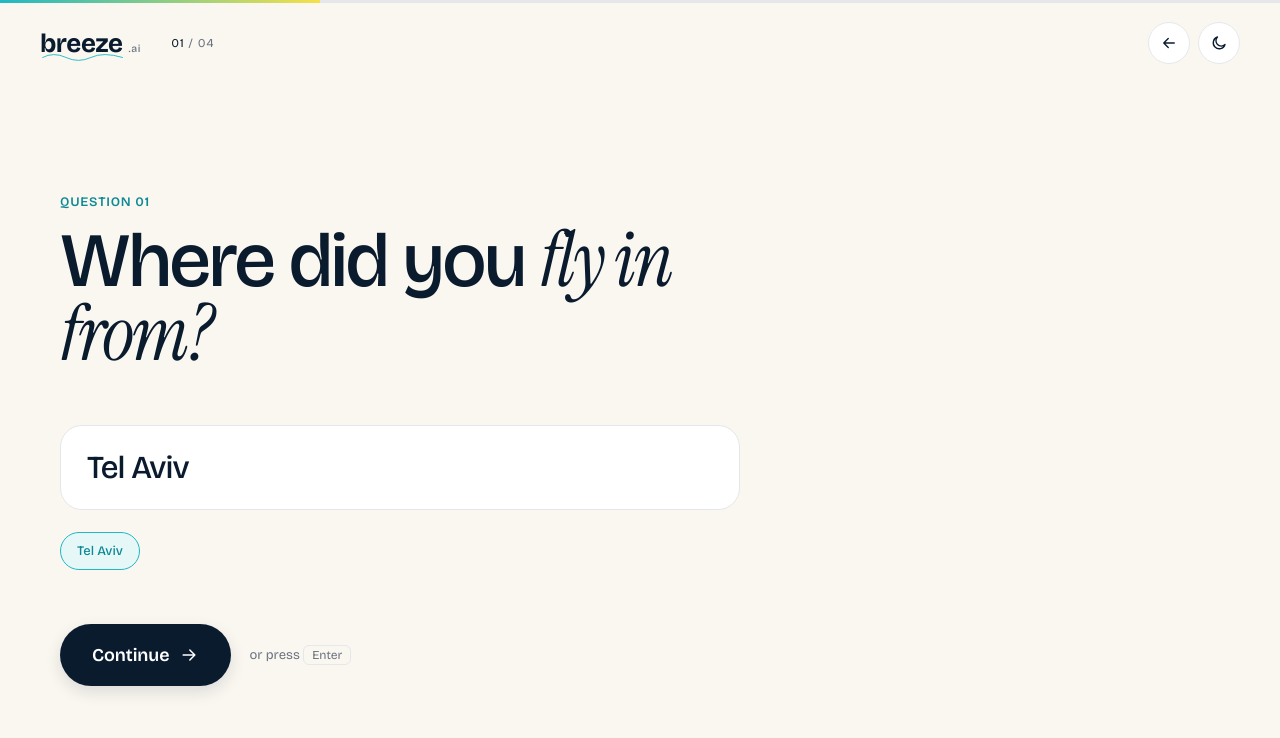
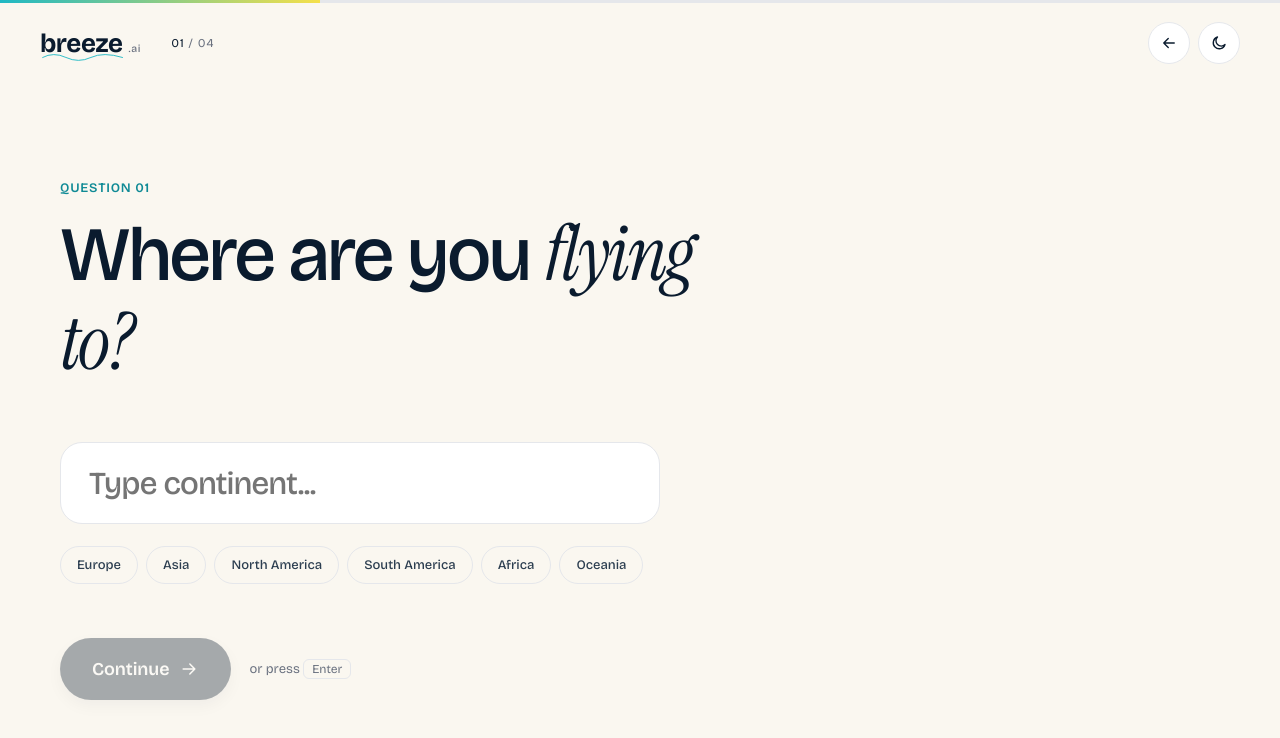
Before and after one commit to ronyoav/Breeze.AI, a Next.js app: page / in a window 1280 px wide. Both pictures are taken after a click on the button "Start planning". Shown: the top 738 px of the page. Built offline with nearby package versions, Linux system fonts and the light colour scheme.

Commit message:
fixed form

```diff
--- a/components/BreezeApp.tsx
+++ b/components/BreezeApp.tsx
@@ -14,7 +14,7 @@ export default function BreezeApp() {
   const [screen, setScreen] = useState<Screen>("welcome");
   const [dark, setDark] = useState(false);
   const [answers, setAnswers] = useState<TripAnswers>({
-    departure: "Tel Aviv",
+    destination: "",
     dates: { start: "Jun 10", end: "Jun 17", days: 7 },
     composition: null,
     budget: "comfort",
@@ -56,8 +56,8 @@ export default function BreezeApp() {
   if (screen === "q-departure")
     return (
       <Q_Departure
-        value={answers.departure}
-        onChange={(v) => setAnswer("departure", v)}
+        value={answers.destination}
+        onChange={(v) => setAnswer("destination", v)}
         onAdvance={handleAdvance}
         onBack={() => goTo("welcome")}
         stepIdx={0}
--- a/components/GeneratingScreen.tsx
+++ b/components/GeneratingScreen.tsx
@@ -103,7 +103,7 @@ export default function GeneratingScreen({ answers, onDone, dark, onToggle }: Pr
           style={{
             margin: 0,
             fontSize: "var(--display)",
-            lineHeight: 0.88,
+            lineHeight: 1.05,
             fontWeight: 500,
             letterSpacing: "-.04em",
             color: "var(--accent)",
@@ -111,7 +111,7 @@ export default function GeneratingScreen({ answers, onDone, dark, onToggle }: Pr
             textAlign: "center",
           }}
         >
-          Lisbon
+          {answers.destination}
         </h1>
 
         <div style={{ marginTop: 14, color: "var(--text-2)", fontSize: 18, textAlign: "center" }}>
--- a/components/ItineraryScreen.tsx
+++ b/components/ItineraryScreen.tsx
@@ -2,7 +2,7 @@
 
 import { useState } from "react";
 import { IconBtn, Icon, Wordmark } from "./ui";
-import { CityMap, WeatherIcon } from "./ui/svgs";
+import { CityMap } from "./ui/svgs";
 import type { TripAnswers, ItineraryDay, ActivitySlot, DayBlock } from "./types";
 
 // ---------- Static itinerary data -----------------------------------
@@ -10,7 +10,7 @@ const ITINERARY: ItineraryDay[] = [
   {
     day: 1, weekday: "Tuesday", date: "Jun 10",
     area: "Alfama · Chiado", subtitle: "Arrival & old town",
-    weather: { kind: "sun", high: 26, low: 18 }, cost: 180,
+    cost: 180,
     blocks: [
       { time: "morning", slots: [
         { time: "10:00", duration: "1h", title: "Check-in · Hotel da Baixa", desc: "Quiet boutique on Rua dos Fanqueiros. 10-min walk from Praça do Comércio.", tag: "Stay", source: "Booking", map: 0, area: "Baixa" },
@@ -28,7 +28,7 @@ const ITINERARY: ItineraryDay[] = [
   {
     day: 2, weekday: "Wednesday", date: "Jun 11",
     area: "Bairro Alto · Príncipe Real", subtitle: "Slow food & viewpoints",
-    weather: { kind: "sun", high: 27, low: 19 }, cost: 215,
+    cost: 215,
     blocks: [
       { time: "morning", slots: [
         { time: "09:30", duration: "1h", title: "Time Out Market", desc: "Start with a bica and a fresh pastel — the breakfast counter at the back.", tag: "Bite", source: "Foursquare", map: 5, area: "Cais do Sodré" },
@@ -46,7 +46,7 @@ const ITINERARY: ItineraryDay[] = [
   {
     day: 3, weekday: "Thursday", date: "Jun 12",
     area: "Sintra (day trip)", subtitle: "Castles in the mist",
-    weather: { kind: "partly", high: 22, low: 16 }, cost: 95,
+    cost: 95,
     blocks: [
       { time: "morning", slots: [
         { time: "08:30", duration: "40 min", title: "Train · Rossio → Sintra", desc: "Catch the 08:36 from Rossio station. Cheaper than driving, faster than the bus.", tag: "Transit", source: "CP Trains", map: 5, area: "Lisboa" },
@@ -64,7 +64,7 @@ const ITINERARY: ItineraryDay[] = [
   {
     day: 4, weekday: "Friday", date: "Jun 13",
     area: "Cascais coast", subtitle: "Sea air & oysters",
-    weather: { kind: "sun", high: 25, low: 18 }, cost: 140,
+    cost: 140,
     blocks: [
       { time: "morning", slots: [
         { time: "10:00", duration: "1h", title: "Coastal train · Cais → Cascais", desc: "Take the slow line along the Tagus estuary. Sit on the right.", tag: "Transit", source: "CP", map: 2, area: "Coast" },
@@ -81,7 +81,7 @@ const ITINERARY: ItineraryDay[] = [
   {
     day: 5, weekday: "Saturday", date: "Jun 14",
     area: "Belém · MAAT", subtitle: "Slow art day",
-    weather: { kind: "partly", high: 26, low: 19 }, cost: 110,
+    cost: 110,
     blocks: [
       { time: "morning", slots: [
         { time: "10:00", duration: "2h", title: "MAAT museum", desc: "Architecture + art on the riverfront. Walk the wave-shaped roof.", tag: "Art", source: "Foursquare", map: 0, area: "Belém" },
@@ -98,7 +98,7 @@ const ITINERARY: ItineraryDay[] = [
   {
     day: 6, weekday: "Sunday", date: "Jun 15",
     area: "Alfama · Feira da Ladra", subtitle: "Markets & fado",
-    weather: { kind: "cloud", high: 23, low: 18 }, cost: 95,
+    cost: 95,
     blocks: [
       { time: "morning", slots: [
         { time: "09:00", duration: "2h", title: "Feira da Ladra flea market", desc: "Sunday-only market. Vintage azulejo tiles, books, ceramics.", tag: "Shopping", source: "Google", map: 4, area: "Graça" },
@@ -115,7 +115,7 @@ const ITINERARY: ItineraryDay[] = [
   {
     day: 7, weekday: "Monday", date: "Jun 16",
     area: "Bairro Alto · departure", subtitle: "Slow last day",
-    weather: { kind: "sun", high: 27, low: 19 }, cost: 60,
+    cost: 60,
     blocks: [
       { time: "morning", slots: [
         { time: "10:00", duration: "1.5h", title: "Coffee + pastel at Manteigaria", desc: "Many say it's better than Belém. Eat one warm at the counter.", tag: "Bite", source: "Foursquare", map: 2, area: "Chiado" },
@@ -160,10 +160,12 @@ function SmallActionBtn({ icon, label, onClick }: { icon: string; label: string;
 }
 
 function ItineraryTopBar({
+  answers,
   dark,
   onToggle,
   onRestart,
 }: {
+  answers: TripAnswers;
   dark: boolean;
   onToggle: () => void;
   onRestart: () => void;
@@ -190,9 +192,9 @@ function ItineraryTopBar({
         <span style={{ width: 1, height: 24, background: "var(--border)" }} />
         <div>
           <div style={{ fontSize: 16, fontWeight: 600, letterSpacing: "-.01em" }}>
-            Lisbon <span style={{ color: "var(--text-3)", fontWeight: 400 }}>·</span> 7 days
+            {answers.destination} <span style={{ color: "var(--text-3)", fontWeight: 400 }}>·</span> {answers.dates.days} days
           </div>
-          <div style={{ fontSize: 12, color: "var(--text-3)", marginTop: 1 }}>Jun 10 – 17, 2026</div>
+          <div style={{ fontSize: 12, color: "var(--text-3)", marginTop: 1 }}>{answers.dates.start} – {answers.dates.end}</div>
         </div>
       </div>
       <div style={{ display: "flex", alignItems: "center", gap: 10 }}>
@@ -269,9 +271,6 @@ function DayPill({ d, active, onClick }: { d: ItineraryDay; active: boolean; onC
           }}
         >
           {d.date}
-          <span style={{ margin: "0 2px" }}>·</span>
-          <WeatherIcon kind={d.weather.kind} size={12} />
-          <span>{d.weather.high}°</span>
         </div>
       </div>
     </button>
@@ -374,40 +373,7 @@ function DaySidebar({
   );
 }
 
-function WeatherBlock({ w }: { w: ItineraryDay["weather"] }) {
-  const kindLabel =
-    w.kind === "sun" ? "Clear" : w.kind === "partly" ? "Partly cloudy" : w.kind === "cloud" ? "Cloudy" : "Rain";
-  return (
-    <div
-      style={{
-        display: "flex",
-        alignItems: "center",
-        gap: 14,
-        padding: "10px 18px",
-        background: "var(--bg-2)",
-        border: "1px solid var(--border)",
-        borderRadius: "var(--r-l)",
-      }}
-    >
-      <WeatherIcon kind={w.kind} size={28} />
-      <div style={{ lineHeight: 1.1 }}>
-        <div style={{ fontSize: 18, fontWeight: 600, letterSpacing: "-.01em" }}>
-          {w.high}°<span style={{ color: "var(--text-3)", fontSize: 13, marginLeft: 5 }}>/ {w.low}°</span>
-        </div>
-        <div
-          style={{
-            fontSize: 11,
-            color: "var(--text-3)",
-            textTransform: "uppercase",
-            letterSpacing: ".1em",
-          }}
-        >
-          {kindLabel}
-        </div>
-      </div>
-    </div>
-  );
-}
+
 
 function DayHeader({ d }: { d: ItineraryDay }) {
   return (
@@ -455,7 +421,6 @@ function DayHeader({ d }: { d: ItineraryDay }) {
           <span style={{ color: "var(--text-2)", fontWeight: 500, marginLeft: 14 }}>{d.area}</span>
         </h1>
       </div>
-      <WeatherBlock w={d.weather} />
     </div>
   );
 }
@@ -890,7 +855,7 @@ export default function ItineraryScreen({ answers, onRestart, dark, onToggle }:
 
   return (
     <div style={{ minHeight: "100vh", background: "var(--bg)" }}>
-      <ItineraryTopBar dark={dark} onToggle={onToggle} onRestart={onRestart} />
+      <ItineraryTopBar answers={answers} dark={dark} onToggle={onToggle} onRestart={onRestart} />
 
       <div
         style={{
--- a/components/QuestionScreens.tsx
+++ b/components/QuestionScreens.tsx
@@ -92,7 +92,7 @@ function QuestionShell({
           style={{
             margin: 0,
             fontSize: "var(--h1)",
-            lineHeight: 0.95,
+            lineHeight: 1.15,
             fontWeight: 500,
             letterSpacing: "-.03em",
             maxWidth: "14ch",
@@ -129,8 +129,61 @@ function QuestionShell({
   );
 }
 
-// ---------- Q1: Departure -------------------------------------------
-const POPULAR_DEPARTURES = ["Tel Aviv", "London", "Paris", "Berlin", "New York", "Madrid", "Rome", "Amsterdam"];
+// ---------- Q1: Destination -------------------------------------------
+const DESTINATION_TREE: Record<string, Record<string, string[]>> = {
+  "Europe": {
+    "Italy": ["Rome", "Milan", "Venice", "Florence", "Naples", "Amalfi Coast"],
+    "France": ["Paris", "Lyon", "Nice", "Marseille", "Bordeaux"],
+    "Spain": ["Barcelona", "Madrid", "Seville", "Valencia", "Ibiza"],
+    "UK": ["London", "Edinburgh", "Manchester", "Bath"],
+    "Germany": ["Berlin", "Munich", "Frankfurt", "Hamburg"],
+    "Portugal": ["Lisbon", "Porto", "Faro", "Sintra"],
+    "Greece": ["Athens", "Santorini", "Mykonos", "Crete"],
+    "Netherlands": ["Amsterdam", "Rotterdam", "Utrecht"],
+    "Switzerland": ["Zurich", "Geneva", "Lucerne"],
+    "Croatia": ["Dubrovnik", "Split", "Zagreb"],
+    "Turkey": ["Istanbul", "Cappadocia", "Antalya"],
+    "Iceland": ["Reykjavik"],
+    "Poland": ["Warsaw", "Krakow"]
+  },
+  "Asia": {
+    "Japan": ["Tokyo", "Kyoto", "Osaka", "Hokkaido", "Okinawa"],
+    "Thailand": ["Bangkok", "Chiang Mai", "Phuket", "Koh Samui"],
+    "Vietnam": ["Hanoi", "Ho Chi Minh City", "Da Nang"],
+    "India": ["New Delhi", "Mumbai", "Jaipur", "Goa"],
+    "Indonesia": ["Bali", "Jakarta"],
+    "South Korea": ["Seoul", "Busan", "Jeju"],
+    "Malaysia": ["Kuala Lumpur", "Penang"],
+    "Singapore": ["Singapore"],
+    "Philippines": ["Manila", "Boracay", "Palawan"],
+    "Taiwan": ["Taipei"]
+  },
+  "North America": {
+    "USA": ["New York", "Los Angeles", "Chicago", "Miami", "Las Vegas", "San Francisco"],
+    "Canada": ["Toronto", "Vancouver", "Montreal", "Banff"],
+    "Mexico": ["Mexico City", "Cancun", "Tulum", "Oaxaca"]
+  },
+  "South America": {
+    "Brazil": ["Rio de Janeiro", "São Paulo"],
+    "Argentina": ["Buenos Aires", "Mendoza", "Patagonia"],
+    "Peru": ["Lima", "Cusco", "Machu Picchu"],
+    "Colombia": ["Bogota", "Medellin", "Cartagena"],
+    "Chile": ["Santiago", "Patagonia"]
+  },
+  "Africa": {
+    "South Africa": ["Cape Town", "Johannesburg"],
+    "Morocco": ["Marrakech", "Casablanca", "Fes"],
+    "Egypt": ["Cairo", "Luxor", "Giza"],
+    "Kenya": ["Nairobi", "Mombasa"],
+    "Tanzania": ["Zanzibar", "Serengeti"],
+    "Mauritius": ["Port Louis"]
+  },
+  "Oceania": {
+    "Australia": ["Sydney", "Melbourne", "Brisbane", "Gold Coast"],
+    "New Zealand": ["Auckland", "Queenstown", "Wellington"],
+    "Fiji": ["Nadi", "Suva"]
+  }
+};
 
 interface Q1Props {
   value: string;
@@ -144,14 +197,63 @@ interface Q1Props {
 }
 
 export function Q_Departure({ value, onChange, onAdvance, onBack, stepIdx, total, dark, onToggle }: Q1Props) {
-  const [text, setText] = useState(value || "");
-  const matches = text
-    ? POPULAR_DEPARTURES.filter((c) => c.toLowerCase().includes(text.toLowerCase()))
-    : POPULAR_DEPARTURES;
+  const [selections, setSelections] = useState<string[]>(() => {
+    if (!value) return [];
+
+    for (const continent of Object.keys(DESTINATION_TREE)) {
+      if (continent === value) return [continent];
+      for (const country of Object.keys(DESTINATION_TREE[continent])) {
+        if (country === value) return [continent, country];
+        if (DESTINATION_TREE[continent][country].includes(value)) {
+          return [continent, country, value];
+        }
+      }
+    }
+    return [value];
+  });
+
+  const [customText, setCustomText] = useState("");
+
+  const currentContinent = selections[0];
+  const currentCountry = selections[1];
+  const currentCity = selections[2];
+
+  let options: string[] = [];
+  let placeholder = "";
+
+  if (!currentContinent || selections.length === 0) {
+    options = Object.keys(DESTINATION_TREE);
+    placeholder = "Type continent...";
+  } else if (!currentCountry || selections.length === 1) {
+    options = DESTINATION_TREE[currentContinent] ? Object.keys(DESTINATION_TREE[currentContinent]) : [];
+    placeholder = "Type country...";
+  } else if (!currentCity || selections.length === 2) {
+    options = (DESTINATION_TREE[currentContinent] && DESTINATION_TREE[currentContinent][currentCountry])
+      ? DESTINATION_TREE[currentContinent][currentCountry]
+      : [];
+    placeholder = "Type city...";
+  } else {
+    placeholder = "";
+  }
+
+  const matches = customText
+    ? options.filter((c) => c.toLowerCase().includes(customText.toLowerCase()))
+    : options;
+
+  const handleSelect = (opt: string) => {
+    setSelections([...selections, opt]);
+    setCustomText("");
+  };
+
+  const handleRemove = () => {
+    setSelections(selections.slice(0, selections.length - 1));
+    setCustomText("");
+  };
 
   const submit = () => {
-    if (text.trim()) {
-      onChange(text.trim());
+    const finalSelection = customText.trim() ? [...selections, customText.trim()] : selections;
+    if (finalSelection.length > 0) {
+      onChange(finalSelection[finalSelection.length - 1]);
       onAdvance();
     }
   };
@@ -163,41 +265,99 @@ export function Q_Departure({ value, onChange, onAdvance, onBack, stepIdx, total
       kicker="Question 01"
       title={
         <>
-          Where did you <span className="serif">fly in from?</span>
+          Where are you <span className="serif">flying to?</span>
         </>
       }
-      nextDisabled={!text.trim()}
+      nextDisabled={selections.length === 0 && !customText.trim()}
       onNext={submit}
       onBack={onBack}
       dark={dark}
       onToggle={onToggle}
     >
-      <div style={{ maxWidth: 680 }}>
+      <div style={{ maxWidth: 600 }}>
+        <div
+          style={{
+            display: "flex",
+            alignItems: "center",
+            flexWrap: "wrap",
+            gap: 12,
+            width: "100%",
+            padding: "16px 26px",
+            minHeight: 82,
+            border: "1px solid var(--border)",
+            background: "var(--bg-2)",
+            borderRadius: "var(--r-l)",
+          }}
+        >
+          {selections.length > 0 && (
+            <div
+              style={{
+                display: "flex",
+                alignItems: "center",
+                gap: 8,
+                background: "var(--accent-soft)",
+                color: "var(--accent-deep)",
+                padding: "8px 16px",
+                borderRadius: 999,
+                fontSize: 22,
+                fontWeight: 500,
+              }}
+            >
+              {selections[selections.length - 1]}
+              <button
+                onClick={handleRemove}
+                style={{
+                  background: "transparent",
+                  border: "none",
+                  color: "var(--accent-deep)",
+                  cursor: "pointer",
+                  display: "flex",
+                  alignItems: "center",
+                  justifyContent: "center",
+                  padding: 4,
+                  borderRadius: 999,
+                }}
+              >
+                <Icon name="x" size={16} />
+              </button>
+            </div>
+          )}
+          {selections.length < 3 && (
             <input
-          value={text}
-          onChange={(e) => setText(e.target.value)}
-          placeholder="Type your home city…"
+              value={customText}
+              onChange={(e) => setCustomText(e.target.value)}
+              placeholder={placeholder}
               autoFocus
               onKeyDown={(e) => {
-            if (e.key === "Enter") submit();
+                if (e.key === "Enter") {
+                  if (customText.trim() && options.includes(customText.trim())) {
+                    handleSelect(customText.trim());
+                  } else if (customText.trim()) {
+                    handleSelect(customText.trim());
+                  } else {
+                    submit();
+                  }
+                }
               }}
               style={{
-            width: "100%",
-            padding: "22px 26px",
+                flex: 1,
+                minWidth: 200,
                 fontSize: 32,
                 fontWeight: 500,
                 fontVariationSettings: '"opsz" 48',
-            border: "1px solid var(--border)",
-            background: "var(--bg-2)",
-            borderRadius: "var(--r-l)",
+                background: "transparent",
+                border: "none",
                 outline: "none",
                 color: "var(--text)",
                 letterSpacing: "-.02em",
               }}
             />
+          )}
+        </div>
+
         <div style={{ marginTop: 22, display: "flex", flexWrap: "wrap", gap: 8 }}>
-          {matches.slice(0, 8).map((c) => (
-            <SoftBtn key={c} active={text === c} onClick={() => setText(c)}>
+          {matches.slice(0, 12).map((c) => (
+            <SoftBtn key={c} active={false} onClick={() => handleSelect(c)}>
               {c}
             </SoftBtn>
           ))}
@@ -226,14 +386,35 @@ interface Q2Props {
 }
 
 export function Q_Dates({ value, onChange, onAdvance, onBack, stepIdx, total, dark, onToggle }: Q2Props) {
-  const [days, setDays] = useState(value?.days || 7);
-  const startDate = new Date(2026, 5, 10);
-  const fmt = (d: Date) => d.toLocaleDateString("en-US", { month: "short", day: "numeric" });
-  const endDate = new Date(startDate);
-  endDate.setDate(startDate.getDate() + days - 1);
+  const [start, setStart] = useState(() => {
+    try { return new Date(value?.start).toISOString().split('T')[0]; }
+    catch { return new Date().toISOString().split('T')[0]; }
+  });
+  const [end, setEnd] = useState(() => {
+    try { return new Date(value?.end).toISOString().split('T')[0]; }
+    catch { return new Date(Date.now() + 7 * 86400000).toISOString().split('T')[0]; }
+  });
+
+  const fmt = (dStr: string) => {
+    try {
+      const d = new Date(dStr);
+      if (isNaN(d.getTime())) return dStr;
+      return d.toLocaleDateString("en-US", { month: "short", day: "numeric" });
+    } catch {
+      return dStr;
+    }
+  };
+
+  const calcDays = (s: string, e: string) => {
+    const sDate = new Date(s);
+    const eDate = new Date(e);
+    if (isNaN(sDate.getTime()) || isNaN(eDate.getTime())) return 1;
+    const diff = eDate.getTime() - sDate.getTime();
+    return Math.max(1, Math.ceil(diff / (1000 * 3600 * 24)) + 1);
+  };
 
   const submit = () => {
-    onChange({ start: fmt(startDate), end: fmt(endDate), days });
+    onChange({ start: fmt(start), end: fmt(end), days: calcDays(start, end) });
     onAdvance();
   };
 
@@ -244,7 +425,7 @@ export function Q_Dates({ value, onChange, onAdvance, onBack, stepIdx, total, da
       kicker="Question 02"
       title={
         <>
-          How long are you <span className="serif">staying?</span>
+          When are you <span className="serif">going?</span>
         </>
       }
       onNext={submit}
@@ -253,65 +434,28 @@ export function Q_Dates({ value, onChange, onAdvance, onBack, stepIdx, total, da
       onToggle={onToggle}
     >
       <div style={{ display: "grid", gridTemplateColumns: "1fr 1fr", gap: 40, maxWidth: 880, alignItems: "center" }}>
-        <div
-          style={{
-            padding: "32px 36px",
-            background: "var(--bg-2)",
-            border: "1px solid var(--border)",
-            borderRadius: "var(--r-l)",
-          }}
-        >
-          <div style={{ display: "flex", alignItems: "baseline", gap: 16 }}>
-            <span
-              style={{
-                fontSize: 88,
-                fontWeight: 600,
-                color: "var(--accent)",
-                lineHeight: 0.85,
-                letterSpacing: "-.03em",
-                fontVariationSettings: '"opsz" 96',
-              }}
-            >
-              {days}
-            </span>
-            <span style={{ fontSize: 24, color: "var(--text-2)" }}>day{days !== 1 ? "s" : ""}</span>
+        <div>
+          <label style={{ display: "block", color: "var(--text-3)", fontSize: 13, letterSpacing: ".08em", textTransform: "uppercase", marginBottom: 10 }}>Start Date</label>
+          <input
+            type="date"
+            value={start}
+            onChange={(e) => setStart(e.target.value)}
+            style={{ width: "100%", padding: "16px 20px", fontSize: 24, borderRadius: "var(--r)", border: "1px solid var(--border)", background: "var(--bg-2)", color: "var(--text)", outline: "none", fontFamily: "inherit" }}
+          />
         </div>
-          <div style={{ display: "flex", gap: 10, marginTop: 24 }}>
-            <IconBtn onClick={() => setDays(Math.max(1, days - 1))} label="-1 day">
-              <Icon name="minus" size={18} />
-            </IconBtn>
-            <IconBtn onClick={() => setDays(Math.min(30, days + 1))} label="+1 day">
-              <Icon name="plus" size={18} />
-            </IconBtn>
-            <div style={{ display: "flex", gap: 6, marginLeft: 8 }}>
-              {[3, 5, 7, 10, 14].map((n) => (
-                <SoftBtn key={n} active={days === n} onClick={() => setDays(n)}>
-                  {n}
-                </SoftBtn>
-              ))}
+        <div>
+          <label style={{ display: "block", color: "var(--text-3)", fontSize: 13, letterSpacing: ".08em", textTransform: "uppercase", marginBottom: 10 }}>End Date</label>
+          <input
+            type="date"
+            value={end}
+            onChange={(e) => setEnd(e.target.value)}
+            min={start}
+            style={{ width: "100%", padding: "16px 20px", fontSize: 24, borderRadius: "var(--r)", border: "1px solid var(--border)", background: "var(--bg-2)", color: "var(--text)", outline: "none", fontFamily: "inherit" }}
+          />
         </div>
       </div>
-        </div>
-
-        <div>
-          <div
-            style={{
-              color: "var(--text-3)",
-              fontSize: 13,
-              letterSpacing: ".08em",
-              textTransform: "uppercase",
-              marginBottom: 14,
-            }}
-          >
-            Your dates
-          </div>
-          <div style={{ display: "flex", alignItems: "center", gap: 16 }}>
-            <div style={{ fontSize: 32, fontWeight: 500, letterSpacing: "-.02em" }}>{fmt(startDate)}</div>
-            <span style={{ color: "var(--text-3)" }}>→</span>
-            <div style={{ fontSize: 32, fontWeight: 500, letterSpacing: "-.02em" }}>{fmt(endDate)}</div>
-          </div>
-          <div style={{ marginTop: 8, color: "var(--text-3)", fontSize: 14 }}>2026</div>
-        </div>
+      <div style={{ marginTop: 32, fontSize: 18, color: "var(--text-2)" }}>
+        Duration: <strong style={{ color: "var(--accent)", fontSize: 24, padding: "0 6px" }}>{calcDays(start, end)}</strong> days
       </div>
     </QuestionShell>
   );
```
Also changed, not shown: components/WelcomeScreen.tsx (+5 -10 lines), components/types.ts (+1 -7 lines). Lines whose indentation alone changed are shown as unchanged.
